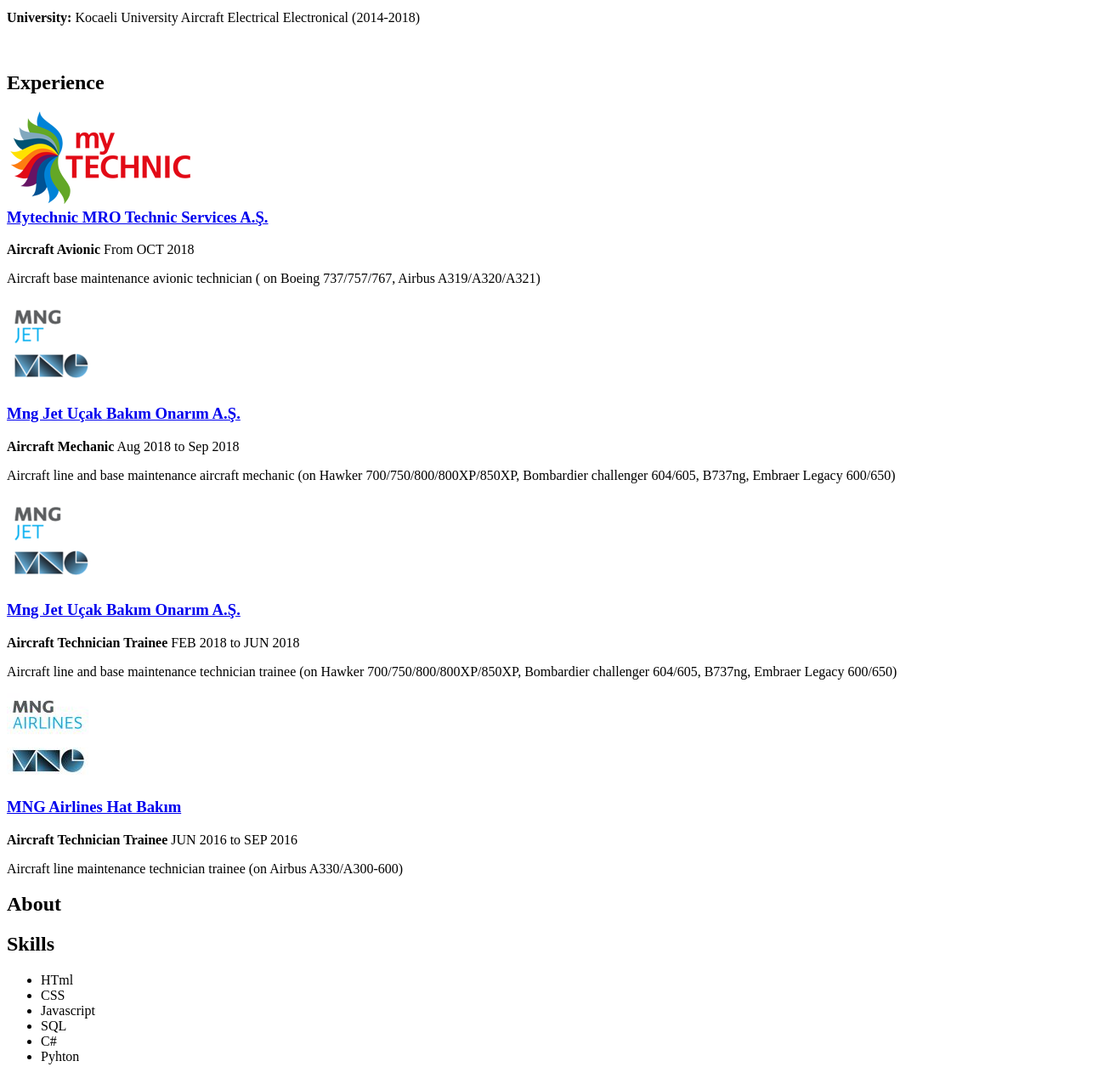
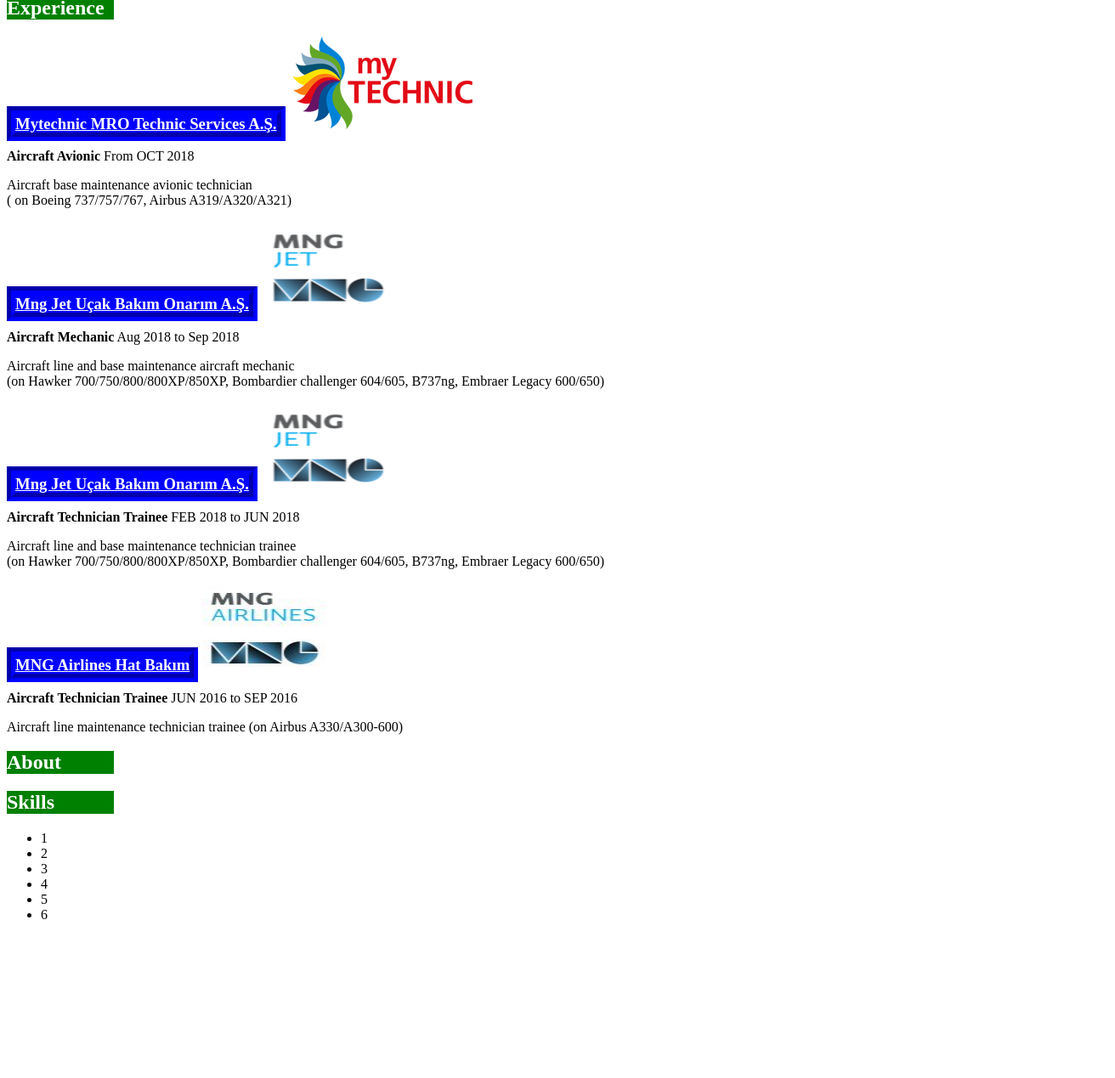
Before and after one commit to Fuatz/Learn, a plain HTML site: page profile/index.html in a window 1280 px wide. Shown: the part 583-1852 px from the top of the page at 85% size, 1312 px wide, since content can reach past the window. After the commit the page ends 1685 px from the top, so only its background shows below. Drawn offline with Linux system fonts and the light colour scheme; files whose address does not match are found by name.

Commit message:
Learning

```diff
--- a/profile/Profile.html
+++ b/profile/index.html
@@ -1,17 +1,21 @@
 <!doctype html>
-<html>
+<html lang="">
 <head>
+    <meta charset="UTF-8">
         <title>Fuat Can SARIMSAKCI</title>
+        <link rel="stylesheet" href="main.css">
     </head>
     <body>
-       <img src=C:\html-learn\images/profil.jpg>
+       <img src="../images/Fu.jpg" width="150 px">
         <h1>Fuat Can SARIMSAKCI</h1>
-        <p><b>Maltepe/İstanbul</b></p>
+        <p><b>Maltepe/Istanbul</b></p>
         <ul>
             <li><b>Aircraft Maintenance Tehnician</b><br></li>
             <li><b>Martial Status:Single</b></li>
             <li><b>Nationality:TC/KKTC</b> </li>
-            <li><b>Driving License: A2/B</b></li><br>
+            <li><b>Driving License: A2/B</b></li>
+
+            <br>
             <a href="https://www.instagram.com/fuattss/">
                 <b>Instagram</b>
                     </a>
@@ -20,54 +24,61 @@
             </a>
         </ul>
             <p>
+
             <h2>
                 Education
             </h2>
-            <img src="C:\html-learn\images/goksu2.jpg">
-            <p>
-            <br><b>High School:</b> Silifke Göksu Anadolu Lisesi (2009-2014)
-        </p>
-            <img src="C:\html-learn\images/kou2.png"><br>
-        <p>
+
+
+           <b>High School:</b> Silifke Goksu Anadolu Lisesi (2009-2014)
+       <img src="../images/goksu2.jpg" width="100px" height="50px">
+       <br>
+
         <b>University:</b> Kocaeli University Aircraft Electrical Electronical (2014-2018)
+       <img src="../images/kou2.png" width="100px" height="50px">
 
-        </p> <br>
         <h2>
             Experience
         </h2>
             <h3>
-            <img src="C:\html-learn\images/Mytechnic.png"><br>
-                <a href="https://www.mytechnic.aero/"><b>Mytechnic MRO Technic Services A.Ş.</b></a>
+                            <a href="https://www.mytechnic.aero/"><b>Mytechnic MRO Technic Services A.Ş.</b></a>
+                <img src="../images/Mytechnic.png">
             </h3>
             <p>
                 <b>Aircraft Avionic </b> From OCT 2018
         </p>
             <p>
-                Aircraft base maintenance  avionic technician ( on Boeing 737/757/767, Airbus A319/A320/A321)
+                Aircraft base maintenance  avionic technician <br>( on Boeing 737/757/767, Airbus A319/A320/A321)
         </p>
-            <img src="C:\html-learn\images/mnj2.png"><br>
+
             <h3>
                 <a href="https://www.mngjet.com/"><b>Mng Jet Uçak Bakım Onarım A.Ş.</b></a>
+                <img src="../images/MNJ2.png" width="150px" height="100px">
             </h3>
+
             <p>
                 <b>Aircraft Mechanic</b> Aug 2018 to Sep 2018
         </p>
             <p>
-                Aircraft line and base maintenance aircraft mechanic (on Hawker 700/750/800/800XP/850XP, Bombardier challenger 604/605, B737ng, Embraer Legacy 600/650)
+                Aircraft line and base maintenance aircraft mechanic <br>
+                (on Hawker 700/750/800/800XP/850XP, Bombardier challenger 604/605, B737ng, Embraer Legacy 600/650)
         </p>
-            <img src="C:\html-learn\images/mnj2.png"><br>
+
         <h3>
             <a href="https://www.mngjet.com/"><b>Mng Jet Uçak Bakım Onarım A.Ş.</b></a>
+            <img src="../images/MNJ2.png" width="150px" height="100px">
         </h3>
             <p>
                 <b>Aircraft Technician Trainee</b> FEB 2018 to JUN 2018
         </p>
                 <p>
-                    Aircraft line and base maintenance technician trainee (on Hawker 700/750/800/800XP/850XP, Bombardier challenger 604/605, B737ng, Embraer Legacy 600/650)
+                    Aircraft line and base maintenance technician trainee <br>
+                    (on Hawker 700/750/800/800XP/850XP, Bombardier challenger 604/605, B737ng, Embraer Legacy 600/650)
         </p>
-            <img src="C:\html-learn\images/MNGA2.JPG"><br>
+
         <h3>
             <a href="https://www.mngairlines.com/"><b>MNG Airlines Hat Bakım</b></a>
+            <img src="../images/MNGA2.jpg" width="150px" height="100px"><br>
         </h3>
             <p>
                 <b>Aircraft Technician Trainee</b> JUN 2016 to SEP 2016
@@ -78,12 +89,13 @@
             <h2>About</h2>
         <h2>Skills</h2>
         <ul>
-            <li>HTml</li>
-            <li>CSS</li>
-            <li>Javascript</li>
-            <li>SQL</li>
-            <li>C#</li>
-            <li>Pyhton</li>
+            <li>1</li>
+            <li>2</li>
+            <li>3</li>
+            <li>4</li>
+            <li>5</li>
+            <li>6</li>
         </ul>
+
             </body>
         </html>
--- /dev/null
+++ b/profile/main.css
@@ -0,0 +1,30 @@
+h1 {
+    height: 100%;
+    width: 29%;
+    color: white;
+    background: red;
+}
+
+h2 {
+    height: 100%;
+    width: 10%;
+    color: white;
+    background: green;
+}
+
+ul {
+    height: 100%%;
+    width:100%;
+
+}
+p {
+    text-align: left;
+}
+
+a {
+    width: 100%;
+    height: 100%;
+    background: blue;
+    color: white;
+    border: groove 10px blue;
+}
```
Also changed, not shown: images/MNGA.jpg (renamed from images/MNGA.jfif).
